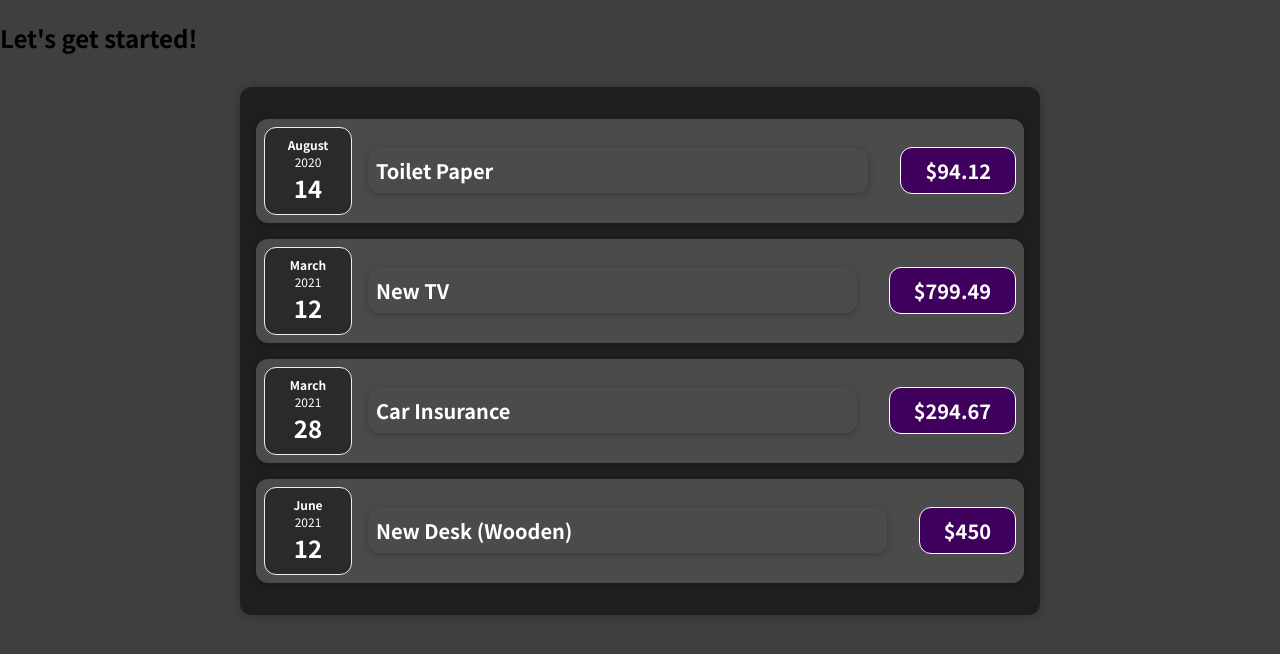
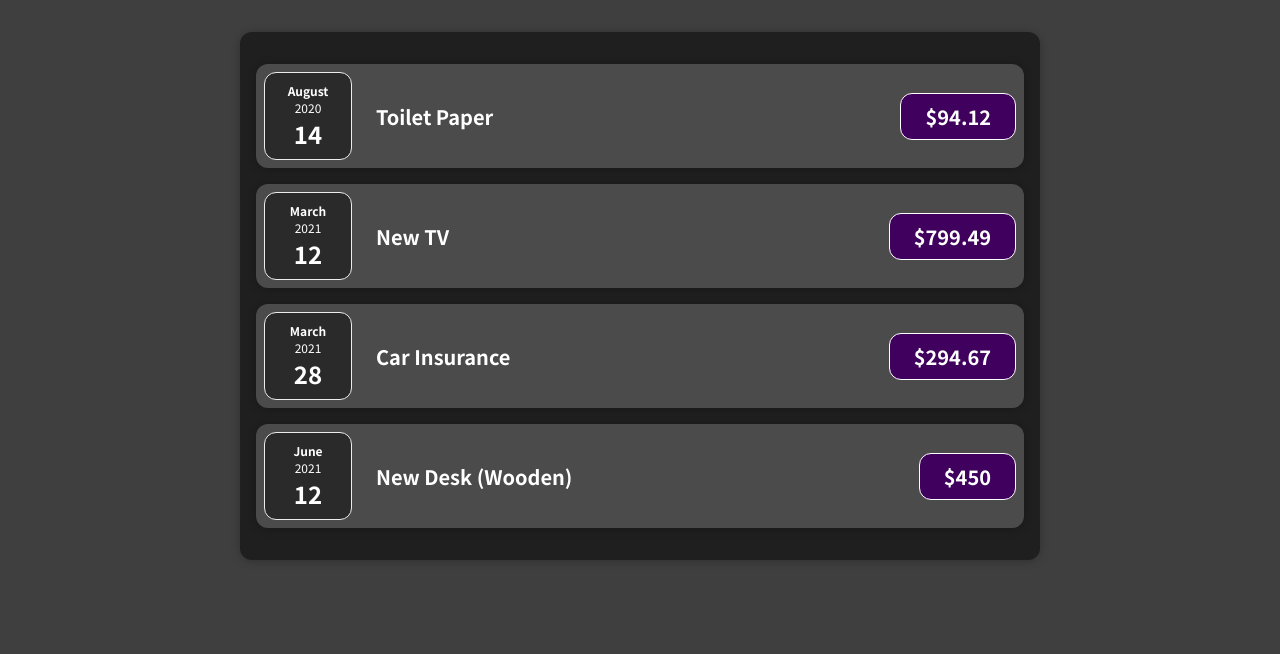
Before and after one commit to Kotaro666-dev/react_practice, a JavaScript app in the folder react-complete-guide/: page / in a window 1280 px wide. Shown: the top 654 px of the page. Built offline with nearby package versions, Linux system fonts and the light colour scheme.

Commit message:
Update: Add Card components to cover mutual css

```diff
--- a/react-complete-guide/src/App.js
+++ b/react-complete-guide/src/App.js
@@ -8,7 +8,11 @@
 			amount: 94.12,
 			date: new Date(2020, 7, 14),
 		},
-    { id: 'e2', title: 'New TV', amount: 799.49, date: new Date(2021, 2, 12) },
+		{ id: 'e2',
+			title: 'New TV',
+			amount: 799.49,
+			date: new Date(2021, 2, 12)
+		},
 		{
 			id: 'e3',
 			title: 'Car Insurance',
@@ -26,7 +30,6 @@
 
 	return (
 		<div>
-			<h2>Let's get started!</h2>
 			<Expenses items={expenses}/>
 		</div>
 	);
--- /dev/null
+++ b/react-complete-guide/src/components/Card.css
@@ -0,0 +1,4 @@
+.card {
+	border-radius: 12px;
+	box-shadow: 0 1px 8px rgba(0, 0, 0, 0.25);
+}
--- /dev/null
+++ b/react-complete-guide/src/components/Card.js
@@ -0,0 +1,12 @@
+import './Card.css'
+
+function Card (props) {
+	const classes = 'card ' + props.className;
+	return (
+		<div className={classes}>
+			{props.children}
+		</div>
+	);
+}
+
+export default Card;
--- a/react-complete-guide/src/components/ExpenseItem.css
+++ b/react-complete-guide/src/components/ExpenseItem.css
@@ -2,10 +2,8 @@
 	display: flex;
 	justify-content: space-between;
 	align-items: center;
-    box-shadow: 0 2px 8px rgba(0, 0, 0, 0.25);
 	padding: 0.5rem;
 	margin: 1rem 0;
-    border-radius: 12px;
 	background-color: #4b4b4b;
   }
 
--- a/react-complete-guide/src/components/ExpenseItem.js
+++ b/react-complete-guide/src/components/ExpenseItem.js
@@ -1,17 +1,18 @@
 import './ExpenseItem.css'
 import ExpenseDate from './ExpenseDate';
+import Card from './Card';
 
 function ExpenseItem(props) {
 
 
 	return (
-		<div className="expense-item">
+		<Card className="expense-item">
 			<ExpenseDate date={props.date}/>
 			<div className="expense-item__description">
 				<h2 className="expense-item">{props.title}</h2>
 				<div className="expense-item__price">${props.amount}</div>
 			</div>
-		</div>
+		</Card>
 	);
 }
 
--- a/react-complete-guide/src/components/Expenses.css
+++ b/react-complete-guide/src/components/Expenses.css
@@ -1,9 +1,7 @@
 .expenses {
-    padding: 1rem;
-    background-color: rgb(31, 31, 31);
-    margin: 2rem auto;
-    width: 50rem;
-    max-width: 95%;
-    border-radius: 12px;
-    box-shadow: 0 1px 8px rgba(0, 0, 0, 0.25);
+	padding: 1rem;
+	background-color: rgb(31, 31, 31);
+	margin: 2rem auto;
+	width: 50rem;
+	max-width: 95%;
   }
--- a/react-complete-guide/src/components/Expenses.js
+++ b/react-complete-guide/src/components/Expenses.js
@@ -1,14 +1,15 @@
 import ExpenseItem from "./ExpenseItem";
+import Card from "./Card";
 import './Expenses.css'
 
 function Expenses(props) {
 	return (
-		<div className="expenses">
+		<Card className="expenses">
 			<ExpenseItem title={props.items[0].title} amount={props.items[0].amount} date={props.items[0].date}></ExpenseItem>
 			<ExpenseItem title={props.items[1].title} amount={props.items[1].amount} date={props.items[1].date}></ExpenseItem>
 			<ExpenseItem title={props.items[2].title} amount={props.items[2].amount} date={props.items[2].date}></ExpenseItem>
 			<ExpenseItem title={props.items[3].title} amount={props.items[3].amount} date={props.items[3].date}></ExpenseItem>
-		</div>
+		</Card>
 	);
 }
 
```
Lines whose indentation alone changed are shown as unchanged.
